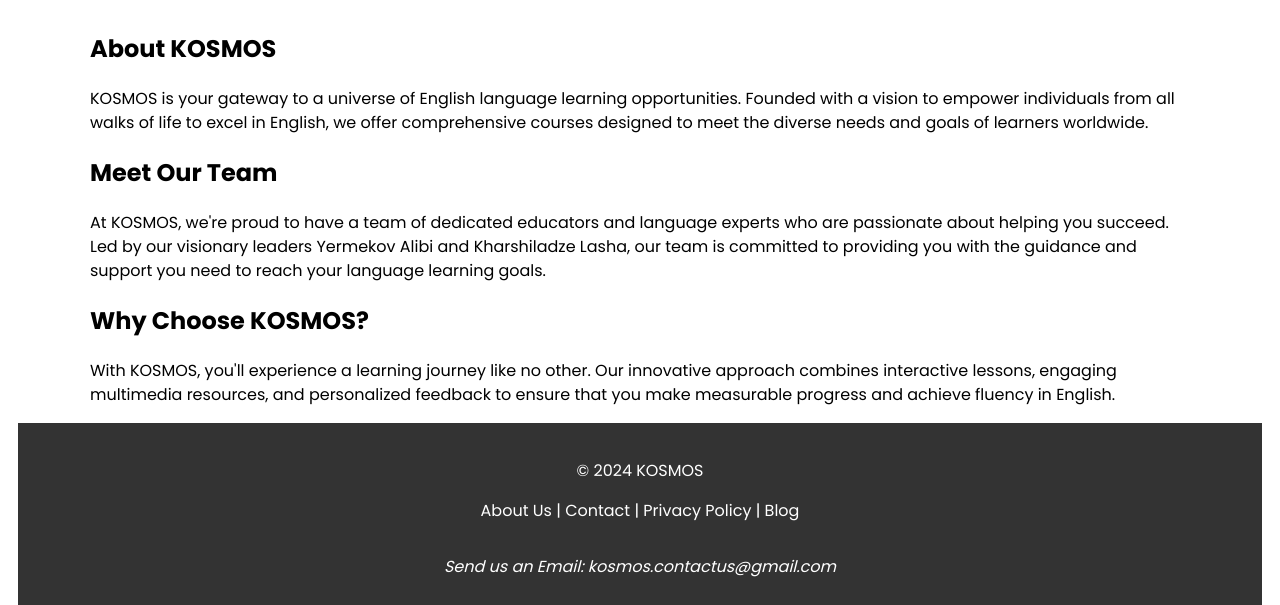
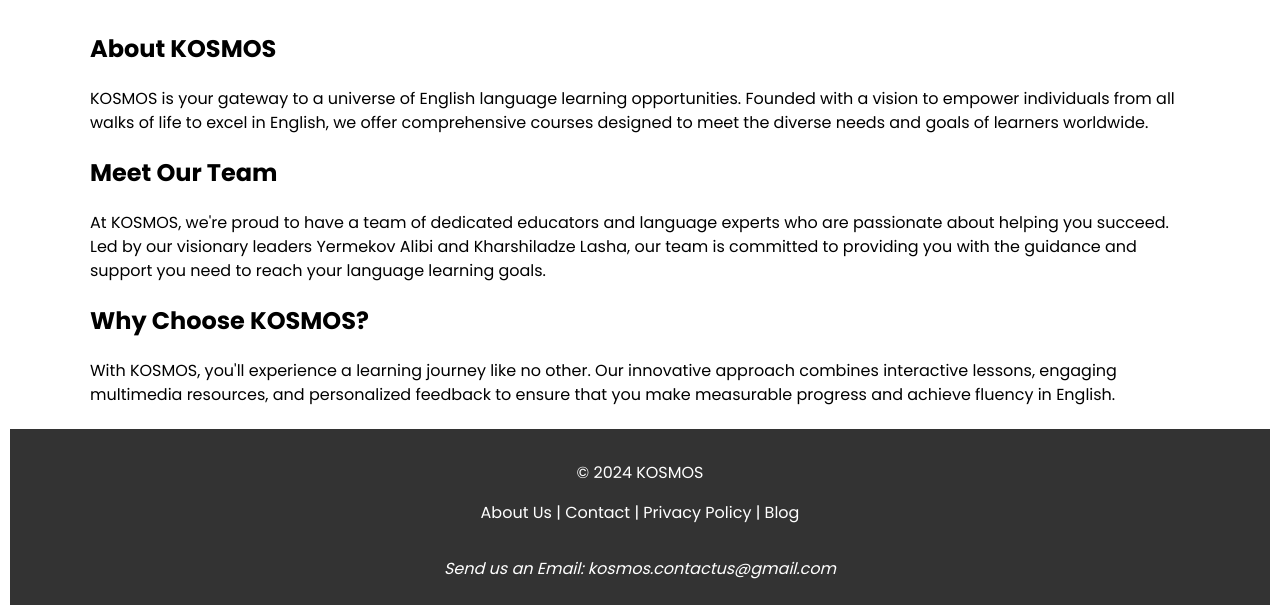
Before and after one commit to MinyMaLi/Markup-Languages-, a plain HTML site: page web_dev/aboutus.html in a window 1280 px wide. Shown: the part 116-721 px from the top of the page. Drawn offline with nearby package versions, Linux system fonts and the light colour scheme; a script that the page names is missing.

Commit message:
Update style.css

```diff
--- a/web_dev/style.css
+++ b/web_dev/style.css
@@ -168,10 +168,13 @@ ion-icon {
     margin: 0 auto;
     width: auto;
     color: #fff;
-    position: flex;
     margin-top: auto;
     margin: 0 10px;
-    padding: 20px 0;
+    padding: 1rem;
+    position: absolute;
+    bottom:0;
+    left: 0;
+    right:0;
 }
 .footer-aboutus ul {
     list-style: none;
```
